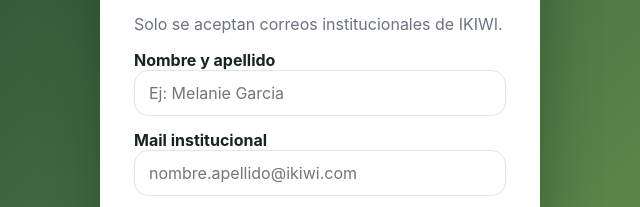
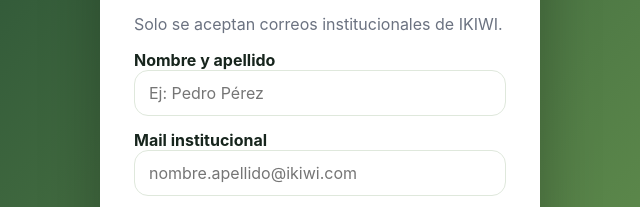
Before and after one commit to sharon021/prototipoIkiwi, a plain HTML site: page index.html in a window 1280 px wide. Both pictures are taken after a click on the button "Crear cuenta". Shown: the part 275-482 px from the top of the page, 320-960 px from the left. Drawn offline with Linux system fonts and the light colour scheme.

Commit message:
Correcion

```diff
--- a/index.html
+++ b/index.html
@@ -36,7 +36,7 @@
         <h2>Crear cuenta</h2>
         <p class="muted">Solo se aceptan correos institucionales de IKIWI.</p>
         <label for="registerName">Nombre y apellido</label>
-        <input id="registerName" placeholder="Ej: Melanie Garcia" required />
+        <input id="registerName" placeholder="Ej: Pedro Pérez" required />
         <label for="registerEmail">Mail institucional</label>
         <input id="registerEmail" type="email" placeholder="nombre.apellido@ikiwi.com" required />
         <label for="registerPassword">Contraseña</label>
```
